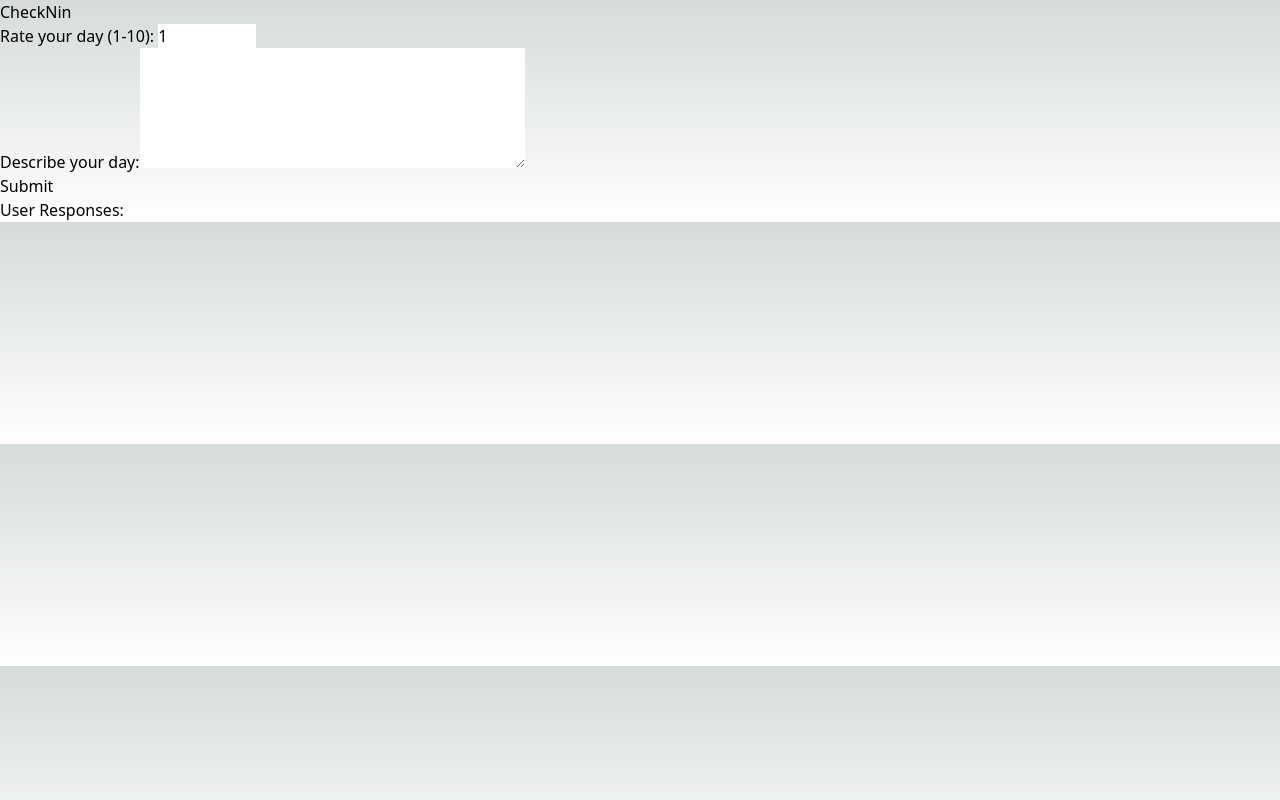
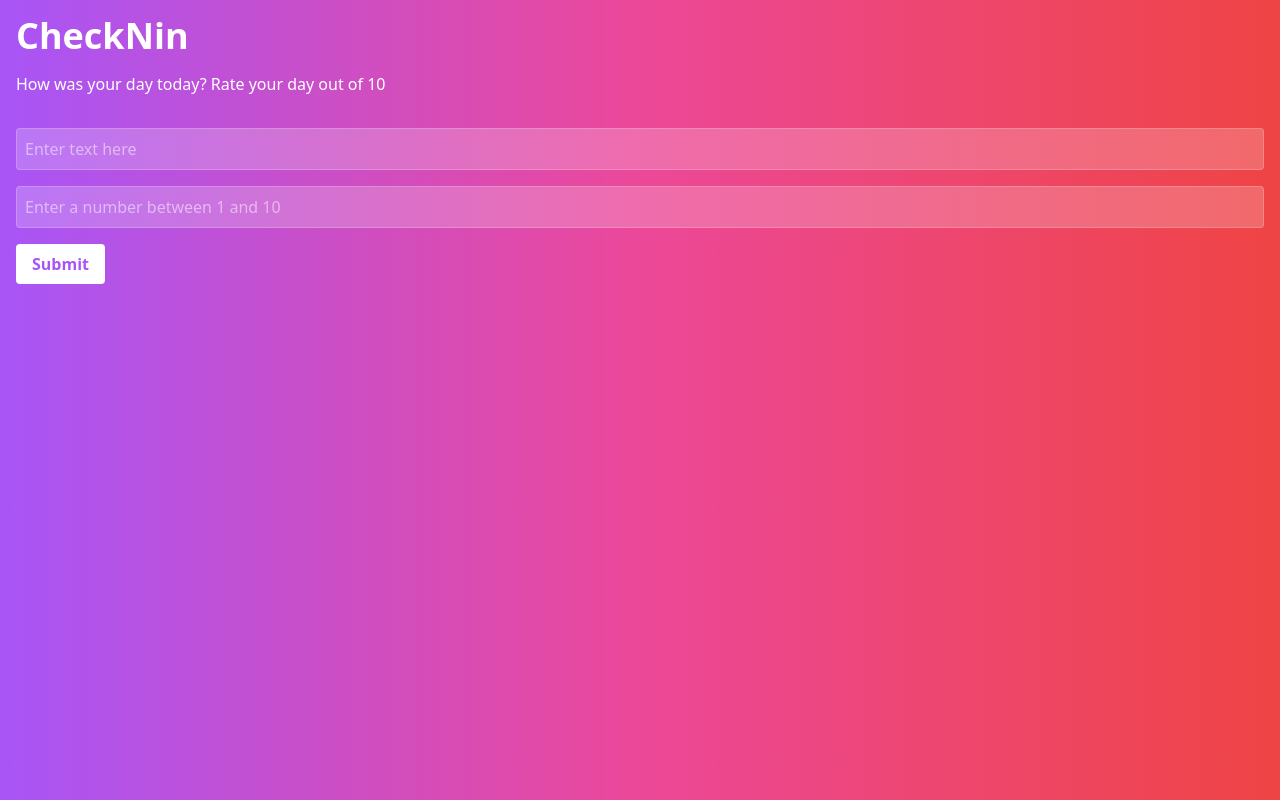
Before and after one commit to ZahirSaiyed/checknin, a Next.js app: page / in a window 1280 px wide. Built offline with nearby package versions, Linux system fonts and the light colour scheme.

Commit message:
Improved UI

```diff
--- a/src/pages/index.tsx
+++ b/src/pages/index.tsx
@@ -1,73 +1,56 @@
-import React, { useState, ChangeEvent, FormEvent } from 'react';
+import { useState } from 'react';
+import Head from 'next/head';
+import { NextPage } from 'next';
 
-interface Response {
-  rating: number;
-  description: string;
-}
+const Home: NextPage = () => {
+  const [textValue, setTextValue] = useState('');
+  const [numberValue, setNumberValue] = useState<number | null>(null);
+  const [output, setOutput] = useState('');
 
-const Home: React.FC = () => {
-  const [rating, setRating] = useState<number>(1.0);
-  const [description, setDescription] = useState<string>('');
-  const [responses, setResponses] = useState<Response[]>([]);
-
-  const handleRatingChange = (event: ChangeEvent<HTMLInputElement>) => {
-    setRating(parseFloat(event.target.value));
-  };
-
-  const handleDescriptionChange = (event: ChangeEvent<HTMLTextAreaElement>) => {
-    setDescription(event.target.value);
-  };
-
-  const handleSubmit = (event: FormEvent) => {
-    event.preventDefault();
-    setResponses([...responses, { rating, description }]);
-    setDescription('');
+  const handleSubmit = (e: React.FormEvent) => {
+    e.preventDefault();
+    setOutput(`Description: ${textValue}, Rating: ${numberValue}`);
   };
 
   return (
-    <div>
-      <h1>CheckNin</h1>
-      <form onSubmit={handleSubmit}>
-        <div>
-          <label htmlFor="rating">Rate your day (1-10): </label>
+    <div className="min-h-screen bg-gradient-to-r from-purple-500 via-pink-500 to-red-500">
+      <Head>
+        <title>CheckNin</title>
+      </Head>
+      <div className="container mx-auto p-4">
+        <h1 className="text-white text-4xl font-bold">CheckNin</h1>
+        <p className="text-white mt-4">
+          How was your day today? Rate your day out of 10
+        </p>
+        <form onSubmit={handleSubmit} className="mt-8">
           <input
+            className="block w-full bg-white bg-opacity-20 text-white placeholder-white placeholder-opacity-50 border border-white border-opacity-20 rounded p-2 focus:outline-none focus:border-white"
+            type="text"
+            placeholder="Enter text here"
+            value={textValue}
+            onChange={(e) => setTextValue(e.target.value)}
+          />
+          <input
+            className="block w-full bg-white bg-opacity-20 text-white placeholder-white placeholder-opacity-50 border border-white border-opacity-20 rounded p-2 focus:outline-none focus:border-white mt-4"
             type="number"
-            id="rating"
-            name="rating"
-            value={rating}
-            onChange={handleRatingChange}
             min="1"
-            step="0.1"
             max="10"
-            style={{color:'black'}}
+            step="0.01"
+            placeholder="Enter a number between 1 and 10"
+            onChange={(e) => setNumberValue(parseFloat(e.target.value))}
           />
-        </div>
-        <div>
-          <label htmlFor="description">Describe your day:</label>
-          <textarea
-            id="description"
-            name="description"
-            value={description}
-            onChange={handleDescriptionChange}
-            rows={5}
-            cols={40}
-            style={{ resize: 'both', color: 'black'}}
-          ></textarea>
-        </div>
-        <button type="submit">Submit</button>
-      </form>
-      <div>
-        <h2>User Responses:</h2>
-        {responses.map((response, index) => (
-          <div key={index} style={{ border: '1px solid #ccc', borderRadius: '5px', padding: '10px', marginBottom: '10px' }}>
-            <p>
-              <strong>Rating:</strong> {response.rating}
-            </p>
-            <p>
-              <strong>Description:</strong> {response.description}
-            </p>
+          <button
+            className="mt-4 bg-white text-purple-500 font-bold py-2 px-4 rounded hover:bg-opacity-80 transition duration-150 ease-in-out"
+            type="submit"
+          >
+            Submit
+          </button>
+        </form>
+        {output && (
+          <div className="mt-8 bg-white bg-opacity-20 text-white p-4 rounded">
+            <p>{output}</p>
           </div>
-        ))}
+        )}
       </div>
     </div>
   );
```
